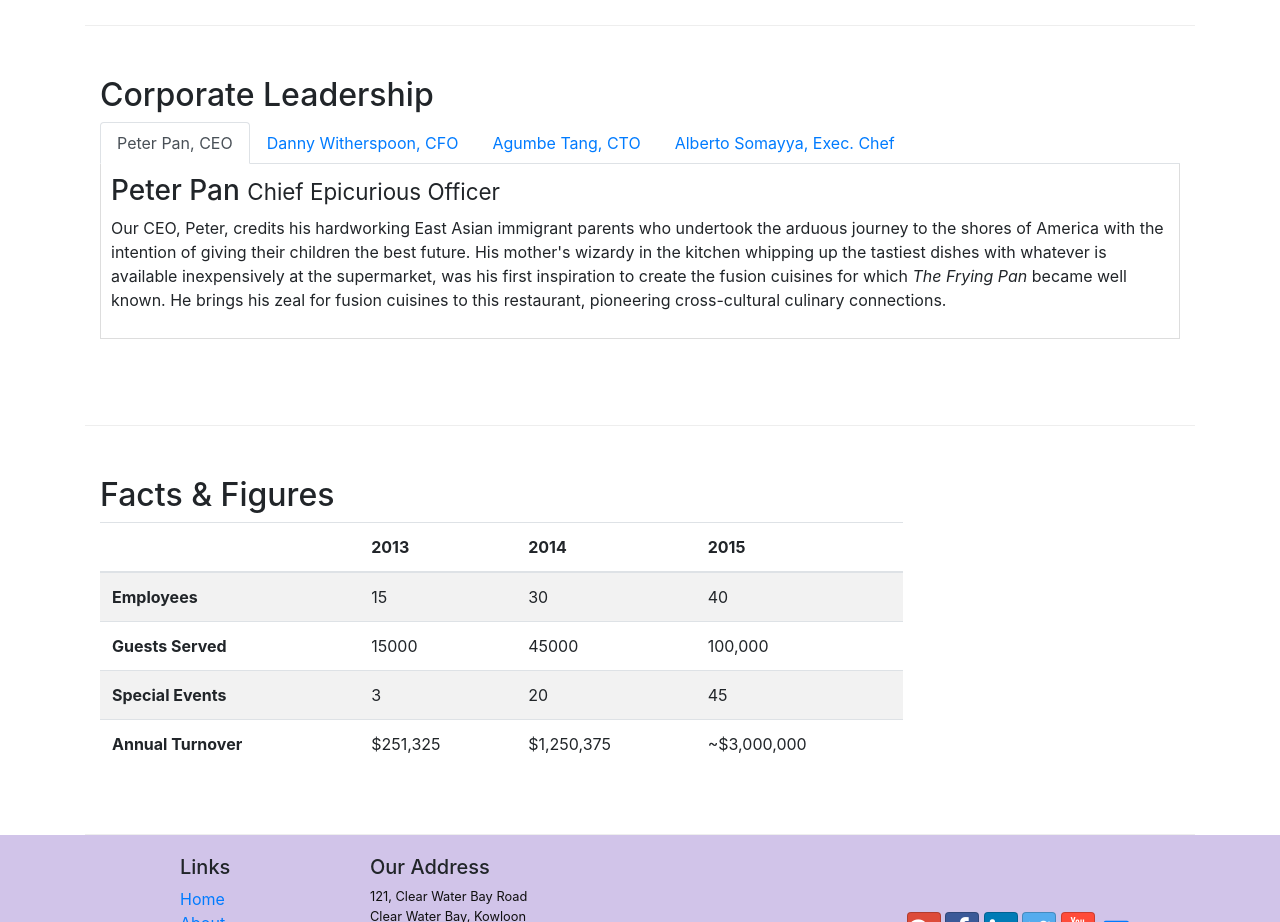
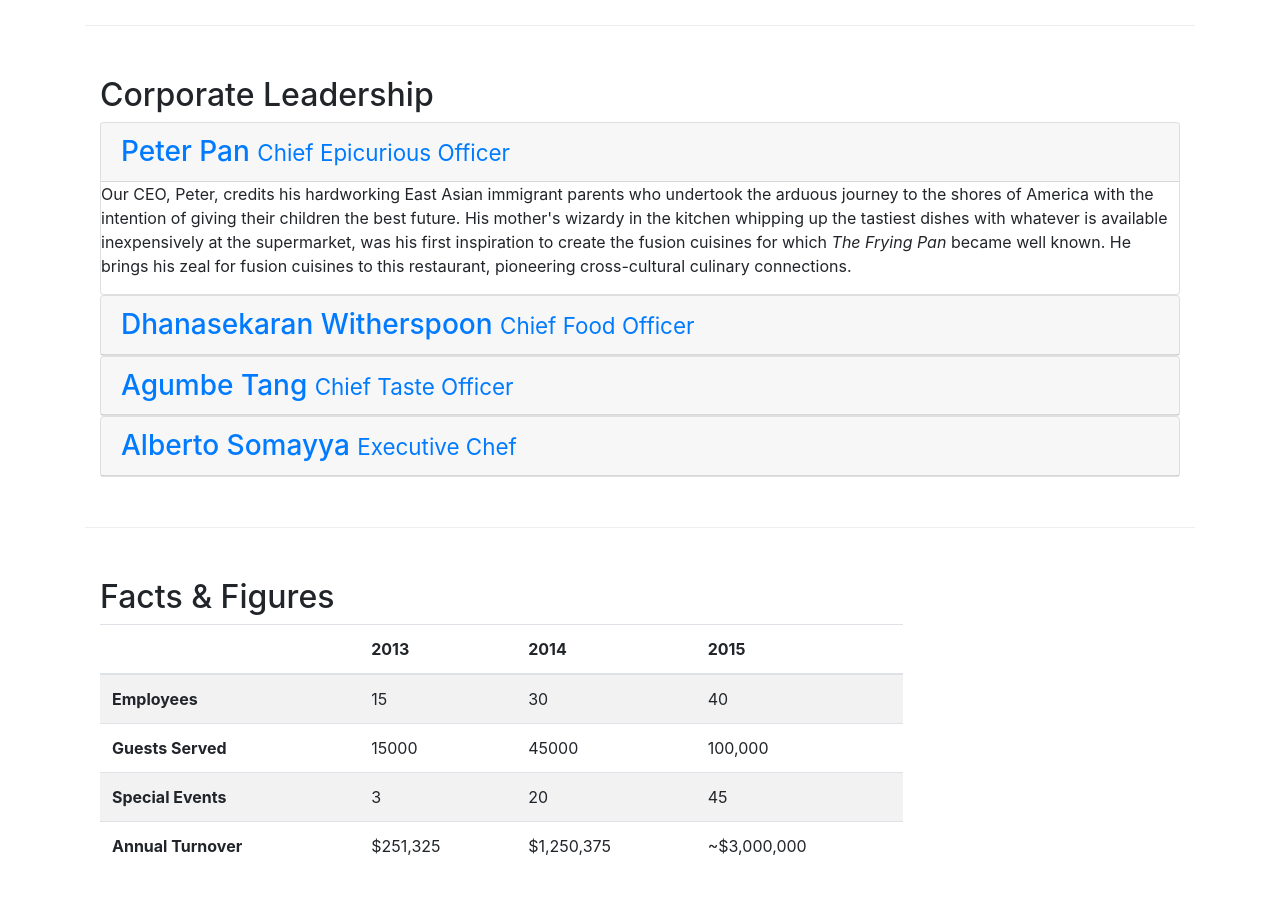
Before and after one commit to kfir1989/con, a website: page aboutus.html in a window 1280 px wide. Shown: the part 860-1782 px from the top of the page. Drawn offline with nearby package versions, Linux system fonts and the light colour scheme.

Commit message:
accordion

```diff
--- a/aboutus.html
+++ b/aboutus.html
@@ -99,40 +99,60 @@
         <div class="row row-content">
             <div class="col">
                 <h2>Corporate Leadership</h2>
-                <ul class="nav nav-tabs">
-                    <li class="nav-item">
-                        <a class="nav-link active" href="#peter"
-                        role="tab" data-toggle="tab">Peter Pan, CEO</a>
-                    </li>
-                    <li class="nav-item">
-                        <a class="nav-link" href="#danny" role="tab"
-                        data-toggle="tab">Danny Witherspoon, CFO</a>
-                    </li>
-                    <li class="nav-item">
-                        <a class="nav-link" href="#agumbe"role="tab"
-                        data-toggle="tab">Agumbe Tang, CTO</a>
-                    </li>
-                    <li class="nav-item">
-                        <a class="nav-link" href="#alberto" role="tab"
-                        data-toggle="tab">Alberto Somayya, Exec. Chef</a>
-                    </li>
-                </ul>
-                <div class="tab-content">
-                    <div role="tabpanel" class="tab-pane fade show active" id="peter">
-                        <h3>Peter Pan <small>Chief Epicurious Officer</small></h3>
-                        <p class="hidden-xs-down">Our CEO, Peter, credits his hardworking East Asian immigrant parents who undertook the arduous journey to the shores of America with the intention of giving their children the best future. His mother's wizardy in the kitchen whipping up the tastiest dishes with whatever is available inexpensively at the supermarket, was his first inspiration to create the fusion cuisines for which <em>The Frying Pan</em> became well known. He brings his zeal for fusion cuisines to this restaurant, pioneering cross-cultural culinary connections.</p>
+                <div class="card">
+                    <div class="card-header" role="tab" id="peterhead">
+                        <h3 class="mb-0">
+                            <a data-toggle="collapse" data-parent="#accordion" href="#peter">
+                            Peter Pan <small>Chief Epicurious Officer</small>
+                            </a>
+                        </h3>
                     </div>
-                    <div role="tabpanel" class="tab-pane fade show" id="danny">
-                        <h3>Dhanasekaran Witherspoon <small>Chief Food Officer</small></h3>
-                        <p class="hidden-xs-down">Our CFO, Danny, as he is affectionately referred to by his colleagues, comes from a long established family tradition in farming and produce. His experiences growing up on a farm in the Australian outback gave him great appreciation for varieties of food sources. As he puts it in his own words, <em>Everything that runs, wins, and everything that stays, pays!</em></p>
+                    <div role="tabpanel" class="collapse show" id="peter">
+                        <div class="card-block">
+                                <p class="hidden-xs-down">Our CEO, Peter, credits his hardworking East Asian immigrant parents who undertook the arduous journey to the shores of America with the intention of giving their children the best future. His mother's wizardy in the kitchen whipping up the tastiest dishes with whatever is available inexpensively at the supermarket, was his first inspiration to create the fusion cuisines for which <em>The Frying Pan</em> became well known. He brings his zeal for fusion cuisines to this restaurant, pioneering cross-cultural culinary connections.</p>
+                        </div>
                     </div>
-                    <div role="tabpanel" class="tab-pane fade show" id="agumbe">
-                        <h3>Agumbe Tang <small>Chief Taste Officer</small></h3>
-                        <p class="hidden-xs-down">Blessed with the most discerning gustatory sense, Agumbe, our CTO, personally ensures that every dish that we serve meets his exacting tastes. Our chefs dread the tongue lashing that ensues if their dish does not meet his exacting standards. He lives by his motto, <em>You click only if you survive my lick.</em></p>
+                </div>
+                <div class="card">
+                    <div class="card-header" role="tab" id="dannyhead">
+                        <h3 class="mb-0">
+                            <a class="collapsed" data-toggle="collapse" data-parent="#accordion" href="#danny">
+                            Dhanasekaran Witherspoon <small>Chief Food Officer</small>
+                            </a>
+                        </h3>
                     </div>
-                    <div role="tabpanel" class="tab-pane fade show" id="alberto">
-                        <h3>Alberto Somayya <small>Executive Chef</small></h3>
-                        <p class="hidden-xs-down">Award winning three-star Michelin chef with wide International experience having worked closely with whos-who in the culinary world, he specializes in creating mouthwatering Indo-Italian fusion experiences. He says, <em>Put together the cuisines from the two craziest cultures, and you get a winning hit! Amma Mia!</em></p>
+                    <div role="tabpanel" class="collapse" id="danny">
+                        <div class="card-block">
+                                <p class="hidden-xs-down">Our CFO, Danny, as he is affectionately referred to by his colleagues, comes from a long established family tradition in farming and produce. His experiences growing up on a farm in the Australian outback gave him great appreciation for varieties of food sources. As he puts it in his own words, <em>Everything that runs, wins, and everything that stays, pays!</em></p>
+                        </div>
+                    </div>
+                </div>
+                <div class="card">
+                    <div class="card-header" role="tab" id="agumbehead">
+                        <h3 class="mb-0">
+                            <a class="collapsed" data-toggle="collapse" data-parent="#accordion" href="#agumbe">
+                            Agumbe Tang <small>Chief Taste Officer</small>
+                            </a>
+                        </h3>
+                    </div>
+                    <div role="tabpanel" class="collapse" id="agumbe">
+                        <div class="card-block">
+                                <p class="hidden-xs-down">Blessed with the most discerning gustatory sense, Agumbe, our CTO, personally ensures that every dish that we serve meets his exacting tastes. Our chefs dread the tongue lashing that ensues if their dish does not meet his exacting standards. He lives by his motto, <em>You click only if you survive my lick.</em></p>
+                        </div>
+                    </div>
+                </div>
+                <div class="card">
+                    <div class="card-header" role="tab" id="albertohead">
+                        <h3 class="mb-0">
+                            <a class="collapsed" data-toggle="collapse" data-parent="#accordion" href="#alberto">
+                            Alberto Somayya <small>Executive Chef</small>
+                            </a>
+                        </h3>
+                    </div>
+                    <div role="tabpanel" class="collapse" id="alberto">
+                        <div class="card-block">
+                                <p class="hidden-xs-down">Award winning three-star Michelin chef with wide International experience having worked closely with whos-who in the culinary world, he specializes in creating mouthwatering Indo-Italian fusion experiences. He says, <em>Put together the cuisines from the two craziest cultures, and you get a winning hit! Amma Mia!</em></p>
+                        </div>
                     </div>
                 </div>
             </div>
```
